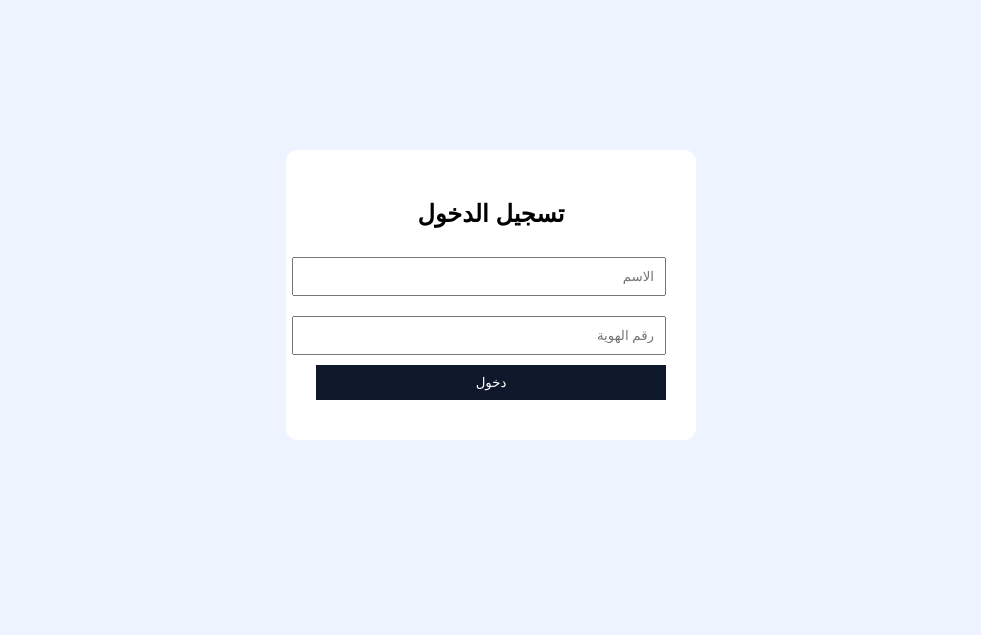
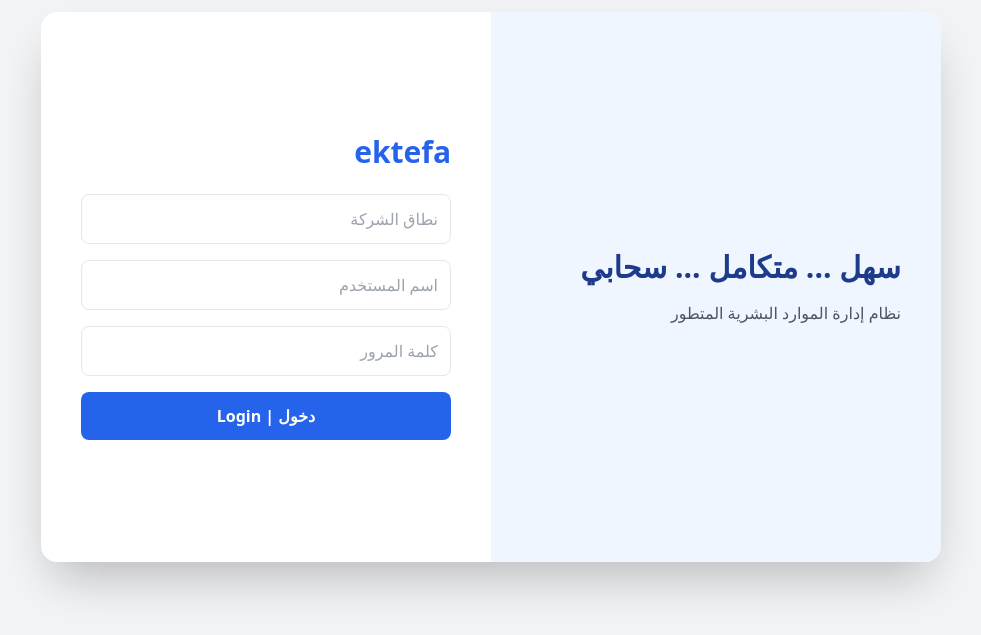
Before and after one commit to abod257/hr-backend, a website: page public/index.html in a window 1280 px wide. Shown: the part 113-748 px from the top of the page, without its empty margins (149-1130 px from the left). Drawn offline with nearby package versions, Linux system fonts and the light colour scheme.

Commit message:
Update index.html

```diff
--- a/public/index.html
+++ b/public/index.html
@@ -1,76 +1,28 @@
 <!DOCTYPE html>
 <html lang="ar" dir="rtl">
 <head>
-<meta charset="UTF-8">
-<meta name="viewport" content="width=device-width, initial-scale=1.0">
-<title>تسجيل الدخول</title>
+    <meta charset="UTF-8">
+    <title>تسجيل الدخول - نظام الموارد البشرية</title>
+    <script src="https://cdn.tailwindcss.com"></script>
+</head>
+<body class="bg-gray-100 h-screen flex items-center justify-center">
 
-<style>
-body{
-  font-family: Arial;
-  background:#eef4ff;
-  display:flex;
-  justify-content:center;
-  align-items:center;
-  height:100vh;
-}
-.card{
-  background:#fff;
-  padding:30px;
-  width:350px;
-  border-radius:12px;
-  text-align:center;
-}
-input{
-  width:100%;
-  padding:10px;
-  margin:10px 0;
-}
-button{
-  width:100%;
-  padding:10px;
-  background:#0f172a;
-  color:white;
-  border:none;
-  cursor:pointer;
-}
-.message{
-  margin-top:10px;
-  color:red;
-}
-</style>
-</head>
+    <div class="bg-white w-[900px] h-[550px] rounded-2xl shadow-2xl flex overflow-hidden">
+        <div class="w-1/2 bg-blue-50 p-10 flex flex-col justify-center">
+            <h2 class="text-3xl font-bold text-blue-900 mb-4">سهل ... متكامل ... سحابي</h2>
+            <p class="text-gray-600">نظام إدارة الموارد البشرية المتطور</p>
+        </div>
 
-<body>
-
-<div class="card">
-  <h2>تسجيل الدخول</h2>
-
-  <input id="employeeName" type="text" placeholder="الاسم">
-  <input id="employeeNationalId" type="text" placeholder="رقم الهوية">
-
-  <button onclick="login()">دخول</button>
-
-  <div id="msg" class="message"></div>
-</div>
-
-<script>
-
-function login(){
-
-  const name = document.getElementById("employeeName").value.trim();
-  const national_id = document.getElementById("employeeNationalId").value.trim();
-
-  if(name === "admin" && national_id === "0000"){
-    window.location.href = "/admin-dashboard.html";
-    return;
-  }
-
-  document.getElementById("msg").innerText = "بيانات غير صحيحة";
-
-}
-
-</script>
+        <div class="w-1/2 p-10 flex flex-col justify-center">
+            <h1 class="text-3xl font-bold text-blue-600 mb-6">ektefa</h1>
+            <form id="loginForm" class="space-y-4">
+                <input type="text" placeholder="نطاق الشركة" class="w-full p-3 border rounded-lg">
+                <input type="text" placeholder="اسم المستخدم" class="w-full p-3 border rounded-lg">
+                <input type="password" placeholder="كلمة المرور" class="w-full p-3 border rounded-lg">
+                <button type="submit" class="w-full bg-blue-600 text-white py-3 rounded-lg font-bold hover:bg-blue-700">دخول | Login</button>
+            </form>
+        </div>
+    </div>
 
 </body>
 </html>
```
